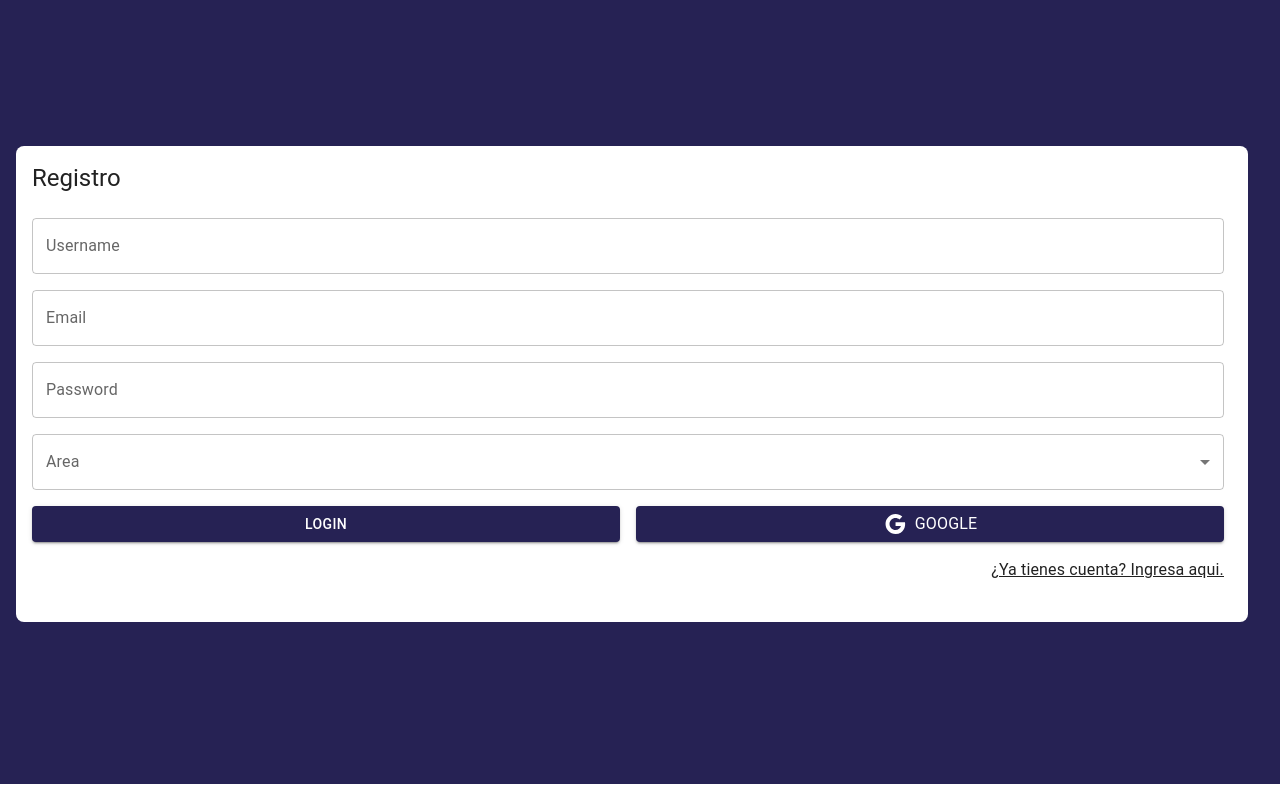
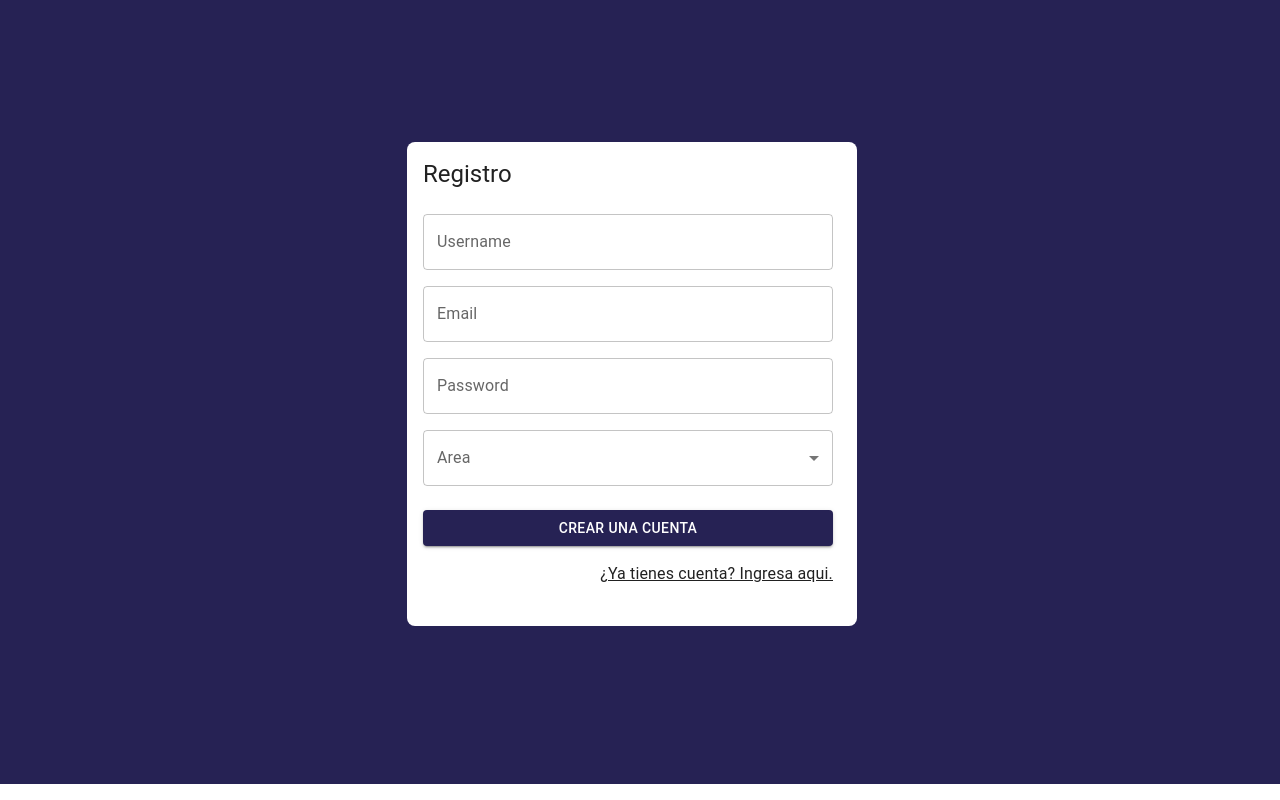
Before and after one commit to RicardReyesF/aprende_mas_front, a React (Create React App) app: page /register in a window 1280 px wide. Built offline with nearby package versions, Linux system fonts and the light colour scheme.

Commit message:
Modified Form Register

```diff
--- a/src/Components/FormRegisterLogin.jsx
+++ b/src/Components/FormRegisterLogin.jsx
@@ -14,7 +14,7 @@ export default function FormRegisterLogin({children,titulo = ''}) {
         >
             <Grid item
             xs={ 3 }
-            sx={{ backgroundColor: 'white', padding: 3, borderRadius: 2 }}
+            sx={{ backgroundColor: 'white', padding: 3, borderRadius: 2, width: { md: 450} }}
             >
                 <Typography variant='h5' sx={{ mb: 1 }}>{titulo}</Typography>
                 {children}
--- a/src/Views/RegisterPage.jsx
+++ b/src/Views/RegisterPage.jsx
@@ -1,7 +1,6 @@
 import React from 'react'
 import FormRegisterLogin from '../Components/FormRegisterLogin'
-import { Grid, MenuItem, Select, TextField, InputLabel, FormControl, Button, Typography, Link } from '@mui/material'
-import { Google } from '@mui/icons-material'
+import { Grid, MenuItem, Select, TextField, InputLabel, FormControl, Button, Link } from '@mui/material'
 import { Link as LinkRouter } from 'react-router-dom'
 
 export const RegisterPage = () => {
@@ -50,33 +49,16 @@ export const RegisterPage = () => {
             </Grid>
             <Grid container
                             spacing={2}
-                            sx={{ mb: 2 }}
+                            sx={{ mb: 2, mt: 1 }}
                             >
                             <Grid item
-                            sx={{ mt: 2 }}
                             xs={ 12 }
-                            sm={ 6 }
                             >
                                 <Button
                                 variant='contained'
                                 fullWidth
                                 >
-                                    Login
-                                </Button>
-                            </Grid>
-
-                            <Grid item
-                            sx={{ mt: 2 }}
-                            xs={ 12 }
-                            sm={ 6 }
-                            >
-                                <Button
-                                variant='contained'
-                                fullWidth
-
-                                >
-                                    <Google/>
-                                    <Typography sx={{ ml: 1 }}>Google</Typography>
+                                    Crear una cuenta
                                 </Button>
                             </Grid>
 
@@ -85,7 +67,7 @@ export const RegisterPage = () => {
                                 justifyContent="end"
                                 sx={{ mt: 2 }}
                             >
-                                <Link color='inherit' to='/register' component={ LinkRouter }>¿Ya tienes cuenta? Ingresa aqui.</Link>
+                                <Link color='inherit' to='/login' component={ LinkRouter }>¿Ya tienes cuenta? Ingresa aqui.</Link>
                             </Grid>
 
                         </Grid>
```
